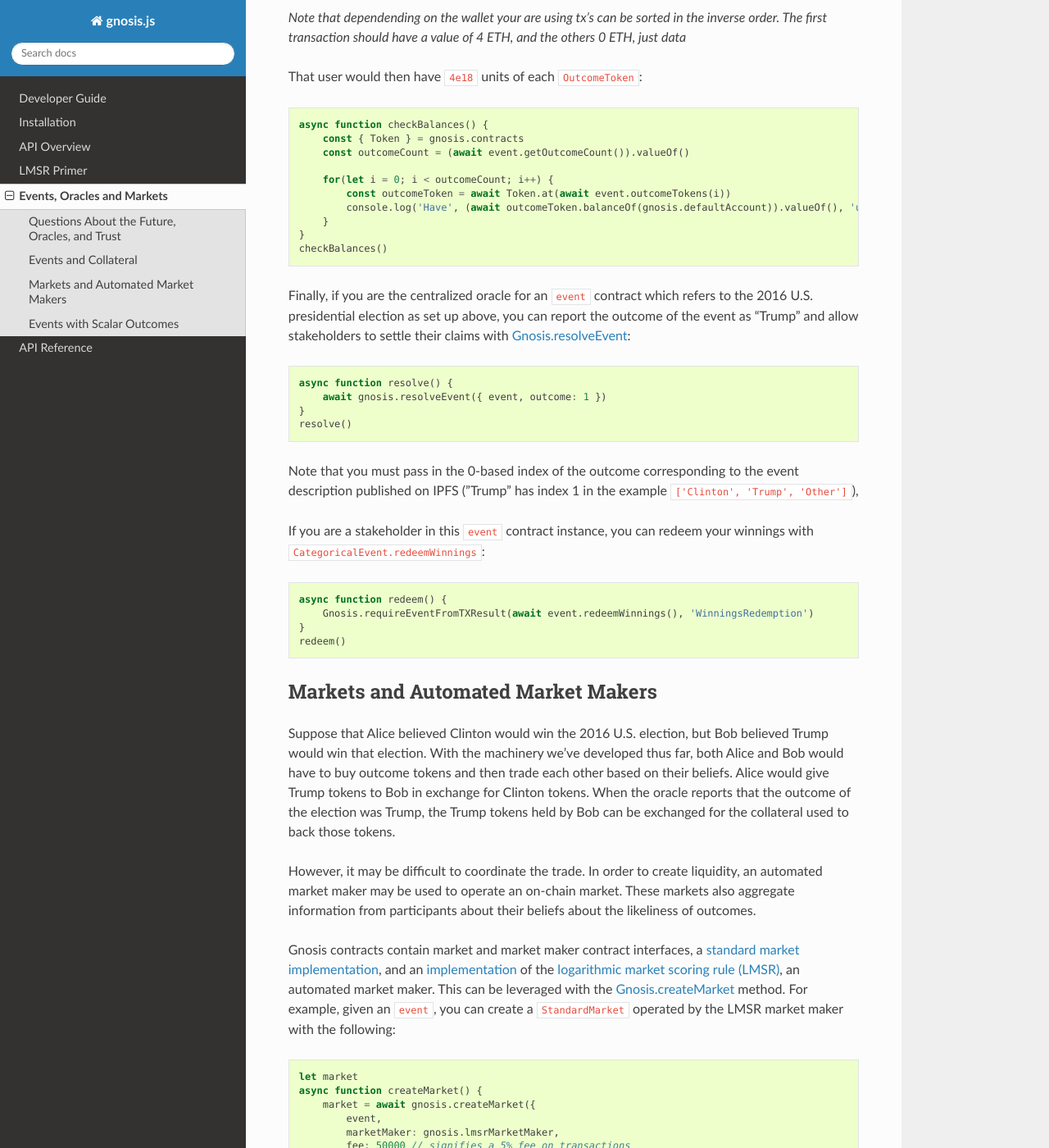
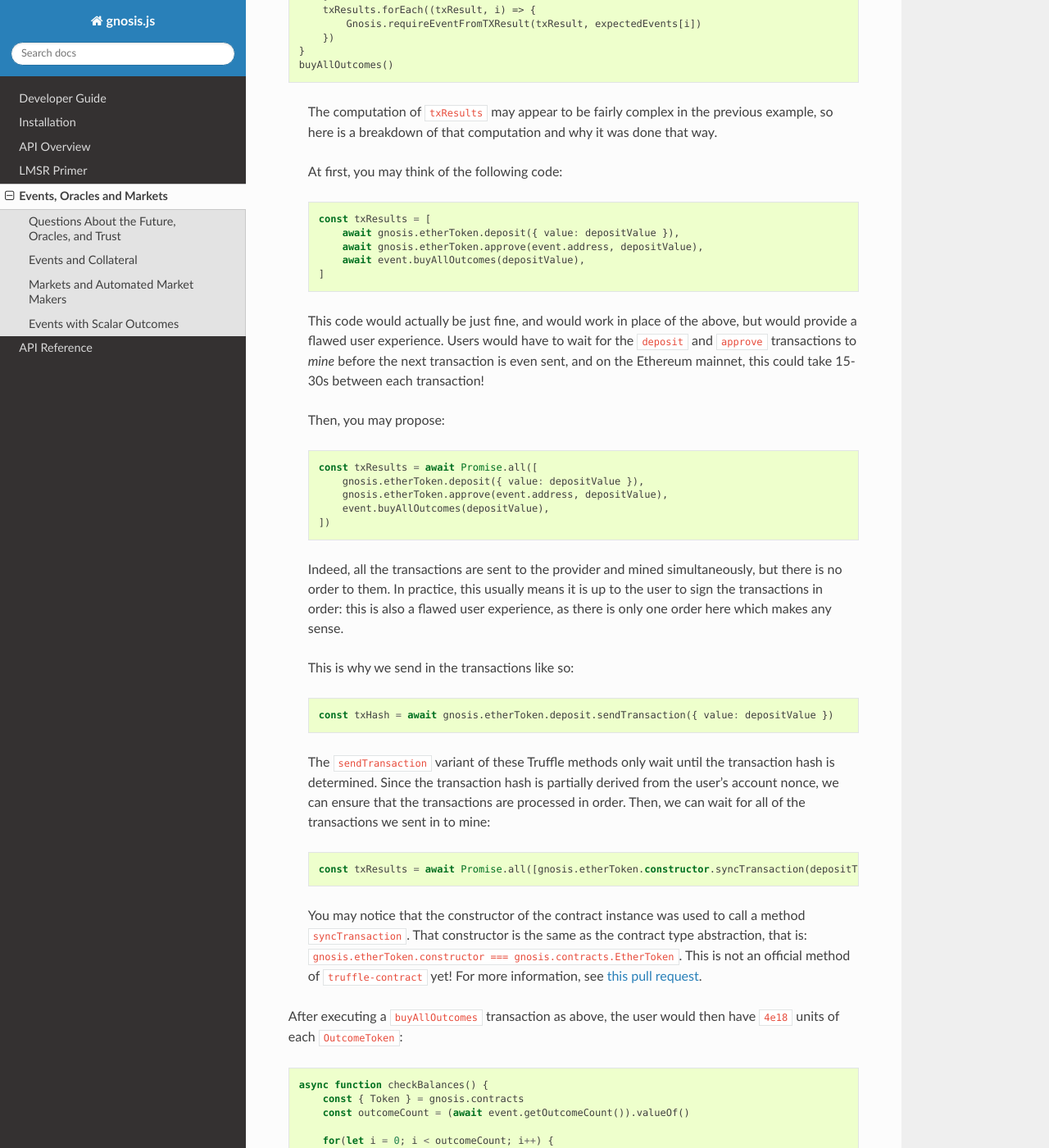
Before and after one commit to gnosis/pm-js, a Sphinx documentation site: the page built from docs/source/events-oracles-and-markets.md, in a window 1280 px wide and 1400 px high, scrolled down 2631 px. Shown: the whole window at 82% size. Built offline with Sphinx 7.4.7 and the Read the Docs theme 2.0.0, drawn with Linux system fonts in a browser that asks for light colours; some of the changed text lies outside the part shown.

Commit message:
Fix docs wrt tx order and adjust formatting

````diff
--- a/docs/source/events-oracles-and-markets.md
+++ b/docs/source/events-oracles-and-markets.md
@@ -73,17 +73,21 @@
 
 Note that EtherToken is traded with this particular event instance.
 
-*If you are using the Rinkeby network, you can check that your event has been indexed by [GnosisDB](https://github.com/gnosis/gnosisdb) https://gnosisdb.rinkeby.gnosis.pm/api/events/`event.address`*
+> If you are using the Rinkeby network, you can check that your event has been indexed by [GnosisDB](https://github.com/gnosis/gnosisdb) with the following URL:
+> ```txt
+> https://gnosisdb.rinkeby.gnosis.pm/api/events/EVENT_ADDRESS
+> ```
+> Be sure to substitute in the actual event address for `EVENT_ADDRESS`
 
 When an event has been created, users can convert their collateral into sets of outcome tokens. For example, suppose a user buys 4 ETH worth of outcome tokens from `event`:
 
 ```js
 async function buyAllOutcomes() {
     const txResults = await Promise.all([
-        gnosis.etherToken.deposit({ value: 4e18 }),
-        gnosis.etherToken.approve(event.address, 4e18),
-        event.buyAllOutcomes(4e18),
-    ])
+        [gnosis.etherToken.constructor, await gnosis.etherToken.deposit.sendTransaction({ value: depositValue })],
+        [gnosis.etherToken.constructor, await gnosis.etherToken.approve.sendTransaction(event.address, depositValue)],
+        [event.constructor, await event.buyAllOutcomes.sendTransaction(depositValue)],
+    ].map(([contract, txHash]) => contract.syncTransaction(txHash)))
 
     // Make sure everything worked
     const expectedEvents = [
@@ -97,9 +101,48 @@
 }
 buyAllOutcomes()
 ```
-*Note that dependending on the wallet your are using tx's can be sorted in the inverse order. The first transaction should have a value of 4 ETH, and the others 0 ETH, just data*
 
-That user would then have `4e18` units of each [`OutcomeToken`](https://gnosis.github.io/gnosis-contracts/docs/OutcomeToken/):
+> The computation of `txResults` may appear to be fairly complex in the previous example, so here is a breakdown of that computation and why it was done that way.
+>
+> At first, you may think of the following code:
+>
+> ```js
+> const txResults = [
+>     await gnosis.etherToken.deposit({ value: depositValue }),
+>     await gnosis.etherToken.approve(event.address, depositValue),
+>     await event.buyAllOutcomes(depositValue),
+> ]
+> ```
+>
+> This code would actually be just fine, and would work in place of the above, but would provide a flawed user experience. Users would have to wait for the `deposit` and `approve` transactions to *mine* before the next transaction is even sent, and on the Ethereum mainnet, this could take 15-30s between each transaction!
+>
+> Then, you may propose:
+>
+> ```js
+> const txResults = await Promise.all([
+>     gnosis.etherToken.deposit({ value: depositValue }),
+>     gnosis.etherToken.approve(event.address, depositValue),
+>     event.buyAllOutcomes(depositValue),
+> ])
+> ```
+>
+> Indeed, all the transactions are sent to the provider and mined simultaneously, but there is no order to them. In practice, this usually means it is up to the user to sign the transactions in order: this is also a flawed user experience, as there is only one order here which makes any sense.
+>
+> This is why we send in the transactions like so:
+>
+> ```js
+> const txHash = await gnosis.etherToken.deposit.sendTransaction({ value: depositValue })
+> ```
+>
+> The `sendTransaction` variant of these Truffle methods only wait until the transaction hash is determined. Since the transaction hash is partially derived from the user's account nonce, we can ensure that the transactions are processed in order. Then, we can wait for all of the transactions we sent in to mine:
+>
+> ```js
+> const txResults = await Promise.all([gnosis.etherToken.constructor.syncTransaction(depositTransactionHash), ...])
+> ```
+>
+> You may notice that the constructor of the contract instance was used to call a method `syncTransaction`. That constructor is the same as the contract type abstraction, that is: `gnosis.etherToken.constructor === gnosis.contracts.EtherToken`. This is not an official method of `truffle-contract` yet! For more information, see [this pull request](https://github.com/trufflesuite/truffle-contract/pull/73).
+
+After executing a `buyAllOutcomes` transaction as above, the user would then have `4e18` units of each [`OutcomeToken`](https://gnosis.github.io/gnosis-contracts/docs/OutcomeToken/):
 
 ```js
 async function checkBalances() {
@@ -162,10 +205,10 @@
 async function fund() {
     // Fund the market with 4 ETH
     const txResults = await Promise.all([
-        gnosis.etherToken.deposit({ value: 4e18 }),
-        gnosis.etherToken.approve(market.address, 4e18),
-        market.fund(4e18),
-    ])
+        [gnosis.etherToken.constructor, await gnosis.etherToken.deposit.sendTransaction({ value: 4e18 })],
+        [gnosis.etherToken.constructor, await gnosis.etherToken.approve.sendTransaction(market.address, 4e18)],
+        [market.constructor, await market.fund.sendTransaction(4e18)],
+    ].map(([contract, txHash]) => contract.syncTransaction(txHash)))
 
     const expectedEvents = [
         'Deposit',
````
